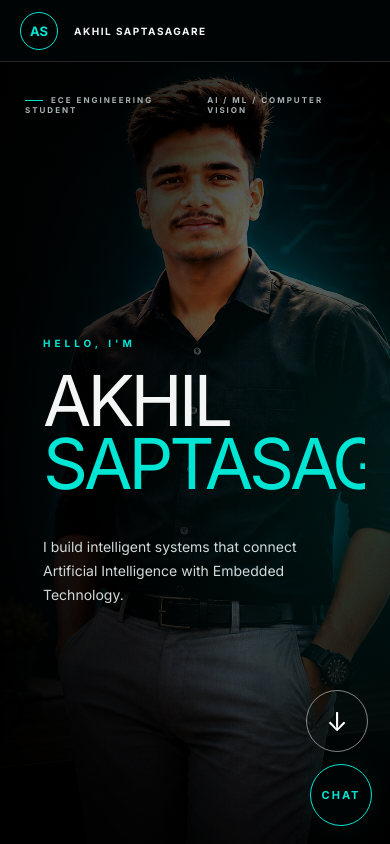
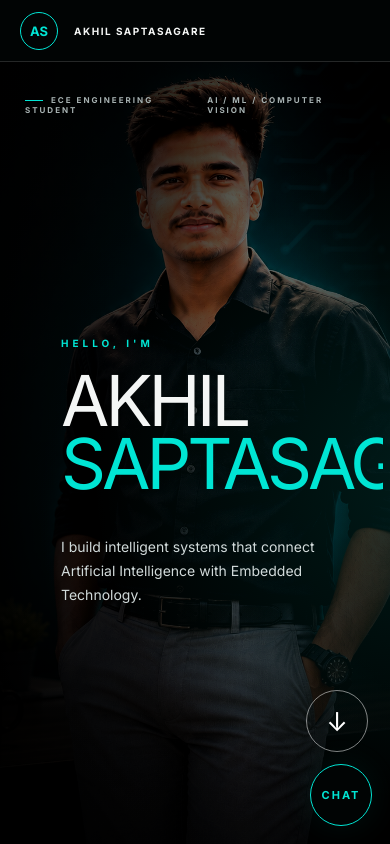
Before and after one commit to AKILSAPTASAGRE/akhil-portfolio, a React (Vite) app: page / in a window 390 px wide. Shown: the top 844 px of the page. Built offline with nearby package versions, Linux system fonts and the light colour scheme.

Commit message:
Adjust mobile hero text and photo visibility

```diff
--- a/src/App.css
+++ b/src/App.css
@@ -2179,3 +2179,33 @@ a {
     margin-left: 0 !important;
   }
 }
+/* =====================================================
+   FINAL MOBILE HERO ADJUSTMENT
+   Text position + photo visibility ONLY
+   ===================================================== */
+
+@media (max-width: 768px) {
+
+  /* Move hero text slightly to the right */
+  .hero-content,
+  .hero-text,
+  .home-content,
+  .home-text {
+    position: relative !important;
+    left: 18px !important;
+  }
+
+  /* Make the portrait more visible */
+  .hero img,
+  .hero-image,
+  .profile-image,
+  .hero-photo {
+    opacity: 1 !important;
+    filter: brightness(1.15) contrast(1.05) !important;
+  }
+
+  /* If the photo is a background */
+  .hero::before {
+    opacity: 0.45 !important;
+  }
+}
```
